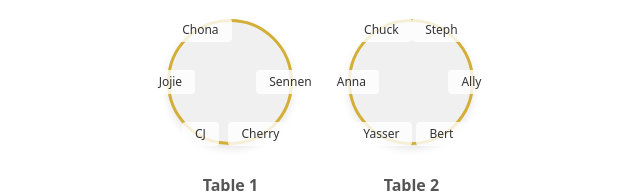
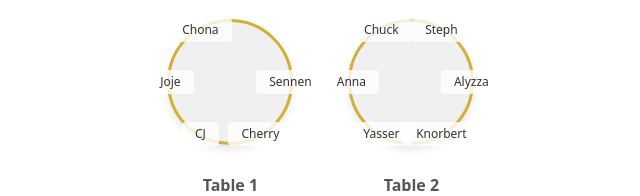
Before and after one commit to eduardmisa/wedding-seat-arrangment, a React (Vite) app: page /venue in a window 1280 px wide. Shown: the part 219-415 px from the top of the page, without its empty margins (314-954 px from the left). Built offline with nearby package versions, Linux system fonts and the light colour scheme.

Commit message:
correct names

```diff
--- a/src/components/Venue.tsx
+++ b/src/components/Venue.tsx
@@ -3,8 +3,8 @@ import './Venue.css';
 import { useLocation } from 'react-router-dom';
 
 export const tablesTop = {
-  'Table-1': ['Sennen', 'Cherry', 'CJ', 'Jojie', 'Chona'],
-  'Table-2': ['Ally', 'Bert', 'Yasser', 'Anna', 'Chuck', 'Steph']
+  'Table-1': ['Sennen', 'Cherry', 'CJ', 'Joje', 'Chona'],
+  'Table-2': ['Alyzza', 'Knorbert', 'Yasser', 'Anna', 'Chuck', 'Steph']
 };
 export const tablesBottom = {
   'Table-3': ['Vai', 'Jamie', 'Kernce', 'Guizelle', 'Raffy'],
```
